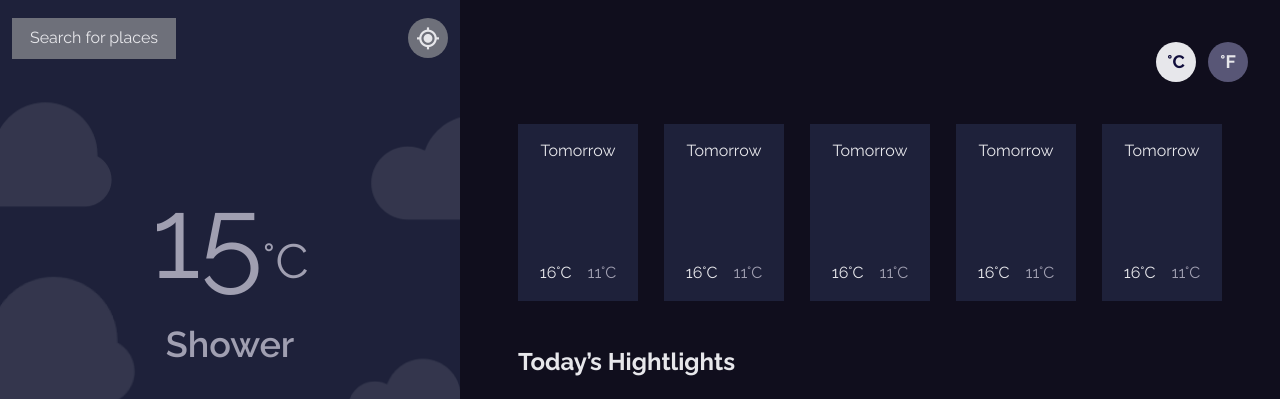
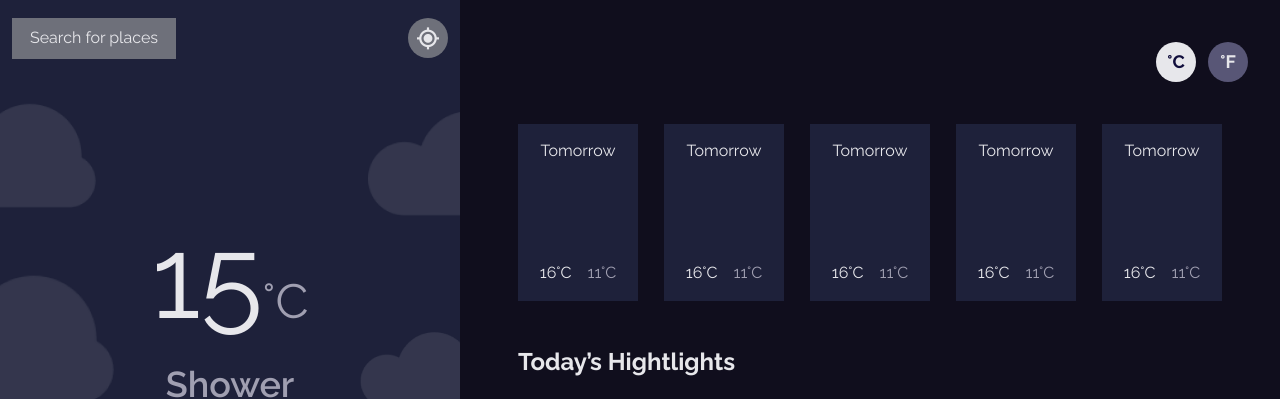
Before and after one commit to pandresvaldivia/Weather-app, a website built with webpack: page public/index.html in a window 1280 px wide. Shown: the top 399 px of the page. Built offline with nearby package versions, Linux system fonts and the light colour scheme; no server answers; files whose address does not match are found by name; a web font is replaced by a local one.

Commit message:
Responsive animated background completed

```diff
--- a/src/css/weather-info.css
+++ b/src/css/weather-info.css
@@ -1,9 +1,12 @@
 .weatherInfo {
 	background: var(--blue);
-	background-image: url('../assets/images/Cloud-background.png');
+	background-image: url('../assets/images/bg-cloud.png'),
+		url('../assets/images/bg-cloud.png'), url('../assets/images/bg-cloud.png'),
+		url('../assets/images/bg-cloud.png');
 	background-repeat: no-repeat;
-	background-size: 150% auto;
-	background-position: center 56px;
+	background-size: auto 93px, auto 115px, auto 93px, auto 67px;
+	background-position: top 106px left -80px, top 270px left -100px,
+		top 106px right -80px, top 335px right -20px;
 	padding-block-end: 6.5625rem;
 	display: flex;
 	flex-direction: column;
@@ -11,6 +14,8 @@
 	text-align: center;
 	position: relative;
 	flex: 1;
+	animation: cloudsMovement 3s ease-in-out infinite alternate;
+	-webkit-animation: cloudsMovement 3s ease-in-out infinite alternate;
 }
 
 .weatherInfo-image {
@@ -27,10 +32,12 @@
 	font: var(--grade);
 	color: var(--gray10);
 	margin: 0;
+	margin-block-start: 2.5rem;
 }
 
 .weatherInfo-tempeture span {
 	font: var(--headline1);
+	color: var(--gray20);
 }
 
 .weatherInfo-name {
@@ -61,3 +68,32 @@
 .weatherInfo-ubication span {
 	margin-inline-start: 0.5rem;
 }
+
+@keyframes cloudsMovement {
+	to {
+		background-position: top 86px left -65px, top 280px left -85px,
+			top 116px right -65px, top 315px right -30px;
+	}
+}
+
+@media screen and (min-width: 460px) {
+	.weatherInfo {
+		background: var(--blue);
+		background-image: url('../assets/images/bg-cloud.png'),
+			url('../assets/images/bg-cloud.png'), url('../assets/images/bg-cloud.png'),
+			url('../assets/images/bg-cloud.png');
+		background-repeat: no-repeat;
+		background-size: auto 107px, auto 131px, auto 108px, auto 78px;
+		background-position: top 106px left -80px, top 270px left -100px,
+			top 106px right -80px, top 335px right -20px;
+		padding-block-end: 6.5625rem;
+		display: flex;
+		flex-direction: column;
+		align-items: center;
+		text-align: center;
+		position: relative;
+		flex: 1;
+		animation: cloudsMovement 3s ease-in-out infinite alternate;
+		-webkit-animation: cloudsMovement 3s ease-in-out infinite alternate;
+	}
+}
```
Also changed, not shown: src/assets/images/bg-cloud.png (added).
